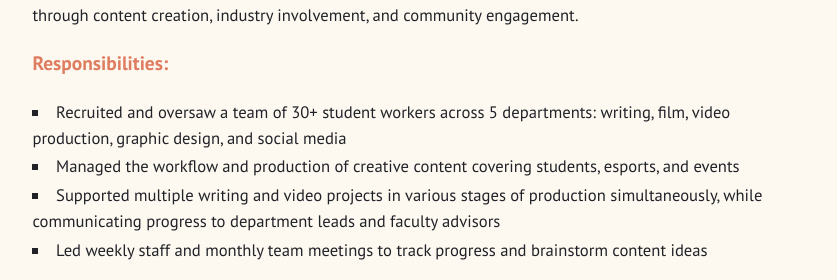
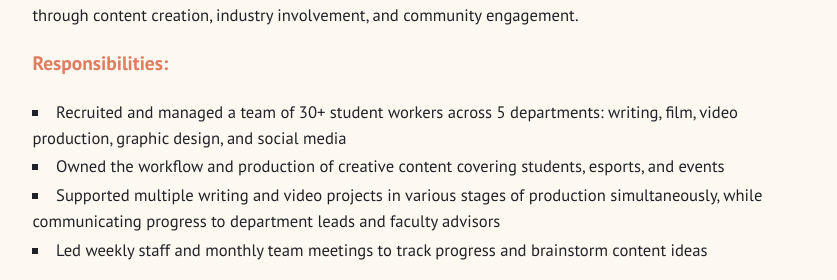
Before and after one commit to KeroMichelle/KeroMichelle.github.io, a Jekyll site: the page built from media.html, in a window 1280 px wide. Shown: the part 345-625 px from the top of the page, without its empty margins (221-1058 px from the left). Built offline with Jekyll 4.4.1, drawn with Linux system fonts in a browser that asks for light colours.

Commit message:
Update media.html

```diff
--- a/media.html
+++ b/media.html
@@ -14,8 +14,8 @@
 
   <p>
   <h3><b><orange>Responsibilities:</orange></b></h3>
-  <li>Recruited and oversaw a team of 30+ student workers across 5 departments: writing, film, video production, graphic design, and social media</li>
-  <li>Managed the workflow and production of creative content covering students, esports, and events</li>
+  <li>Recruited and managed a team of 30+ student workers across 5 departments: writing, film, video production, graphic design, and social media</li>
+  <li>Owned the workflow and production of creative content covering students, esports, and events</li>
   <li>Supported multiple writing and video projects in various stages of production simultaneously, while communicating progress to department leads and faculty advisors</li>
   <li>Led weekly staff and monthly team meetings to track progress and brainstorm content ideas</li>
   </p>
```
